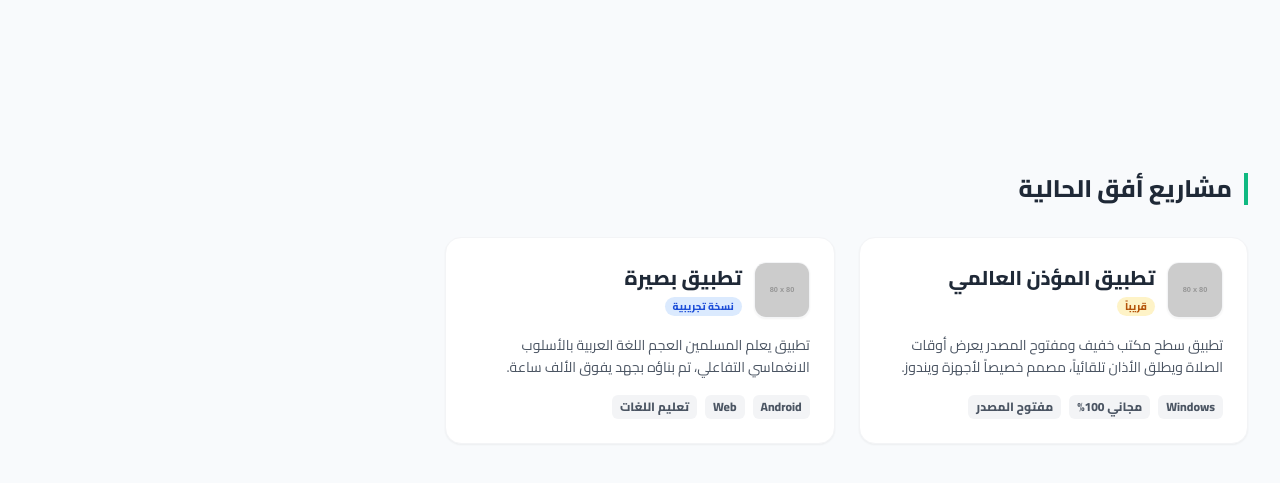
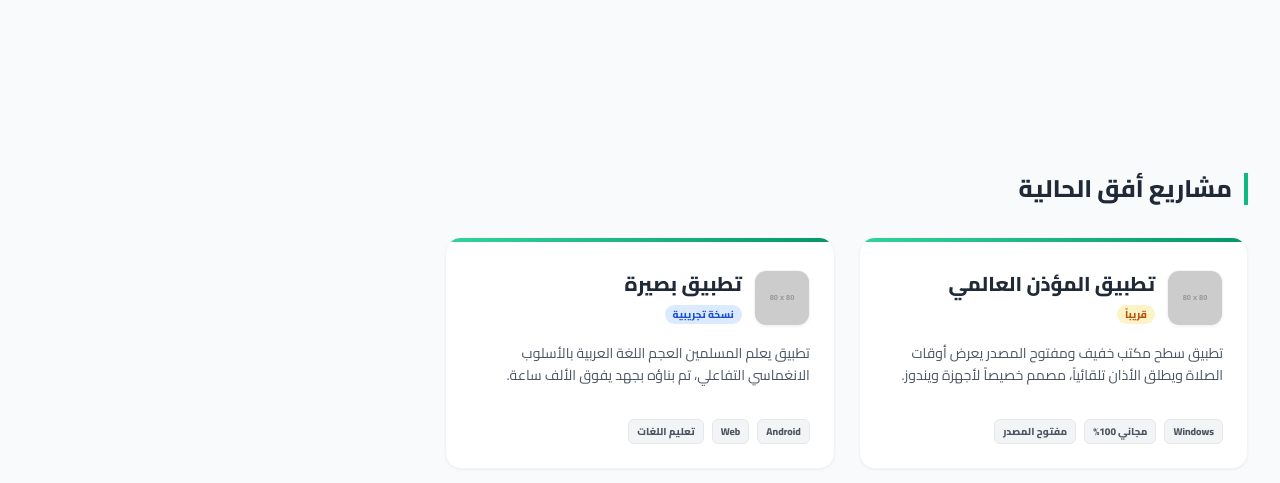
Before and after one commit to ufug-org/ufug-org.github.io, a plain HTML site: page index.html in a window 1280 px wide. Shown: the part 397-880 px from the top of the page. Drawn offline with nearby package versions, Linux system fonts and the light colour scheme; placeholder pictures from the web are drawn by us.

Commit message:
change 5

```diff
--- a/index.html
+++ b/index.html
@@ -88,20 +88,28 @@
         }
 
         // جلب المشاريع من ملف JSON
+        // جلب المشاريع من ملف JSON
         async function fetchProjects() {
             const container = document.getElementById('projects-container');
             const loadingMsg = document.getElementById('loading-msg');
 
             try {
-                // إضافة timestamp لتجنب الكاش (Cache)
-                const response = await fetch('projects.json?t=' + new Date().getTime());
-                if (!response.ok) throw new Error('Network response was not ok');
+                // إضافة timestamp قوي لتجنب الكاش (Cache) بشكل قاطع
+                const cacheBuster = new Date().getTime();
+                const response = await fetch('projects.json?nocache=' + cacheBuster);
+
+                if (!response.ok) {
+                    throw new Error(`HTTP error! status: ${response.status}`);
+                }
+
                 const data = await response.json();
+                console.log("البيانات المستلمة:", data); // هذه ستساعدنا في تتبع المشكلة إن استمرت
 
                 container.innerHTML = ''; // تفريغ الحاوية
 
-                if (data.projects.length === 0) {
-                    container.innerHTML = '<div class="col-span-full text-center text-gray-500 py-10">لا توجد مشاريع مضافة حالياً.</div>';
+                // تحقق قوي جداً من وجود المصفوفة وصحتها
+                if (!data || !data.projects || !Array.isArray(data.projects) || data.projects.length === 0) {
+                    container.innerHTML = '<div class="col-span-full text-center text-gray-500 py-10 font-bold">لم يتم العثور على مشاريع لعرضها حالياً.</div>';
                     return;
                 }
 
@@ -109,41 +117,44 @@
                     let statusColor = proj.status === 'قريباً' ? 'bg-amber-100 text-amber-700' :
                                       proj.status === 'نسخة تجريبية' ? 'bg-blue-100 text-blue-700' : 'bg-emerald-100 text-emerald-800';
 
-                    // توليد الكلمات المفتاحية
                     let tagsHtml = '';
-                    if(proj.tags && proj.tags.length > 0) {
-                        tagsHtml = '<div class="mt-4 flex flex-wrap gap-2">' + proj.tags.map(tag => `<span class="bg-gray-100 text-gray-600 text-xs font-bold px-2 py-1 rounded-md">${tag}</span>`).join('') + '</div>';
+                    if(proj.tags && Array.isArray(proj.tags) && proj.tags.length > 0) {
+                        tagsHtml = '<div class="mt-4 flex flex-wrap gap-2">' + proj.tags.map(tag => `<span class="bg-gray-100 text-gray-600 text-[10px] font-bold px-2 py-1 rounded-md border border-gray-200">${tag}</span>`).join('') + '</div>';
                     }
 
-                    // توليد مسار الصورة
                     let imgSrc = proj.image ? `Photos/${proj.image}` : 'https://via.placeholder.com/80';
 
                     const card = `
-                        <div class="bg-white rounded-2xl p-6 shadow-sm border border-gray-100 hover:shadow-lg transition duration-300 flex flex-col justify-between group h-full">
+                        <div class="bg-white rounded-2xl p-6 shadow-sm border border-gray-100 hover:shadow-lg transition duration-300 flex flex-col justify-between group h-full relative overflow-hidden">
+                            <!-- شريط ديكوري صغير -->
+                            <div class="absolute top-0 right-0 w-full h-1 bg-gradient-to-r from-emerald-400 to-emerald-600"></div>
+
                             <div>
-                                <div class="flex items-start justify-between mb-4">
-                                    <div class="flex items-center gap-3">
-                                        <img src="${imgSrc}" alt="${proj.title}" onerror="this.src='https://via.placeholder.com/80'" class="w-14 h-14 rounded-xl object-cover shadow-sm border border-gray-100 flex-shrink-0">
-                                        <div>
-                                            <h4 class="text-xl font-bold text-gray-800 group-hover:text-emerald-600 transition">${proj.title}</h4>
-                                            <span class="inline-block mt-1 text-[10px] font-bold ${statusColor} px-2 py-0.5 rounded-full">${proj.status}</span>
+                                <div class="flex items-start justify-between mb-4 mt-2">
+                                    <div class="flex items-center gap-3 w-full">
+                                        <img src="${imgSrc}" alt="${proj.title}" onerror="this.src='https://via.placeholder.com/80?text=أفق'" class="w-14 h-14 rounded-xl object-cover shadow-sm border border-gray-100 flex-shrink-0">
+                                        <div class="flex-grow">
+                                            <h4 class="text-xl font-bold text-gray-800 group-hover:text-emerald-600 transition leading-tight mb-1">${proj.title}</h4>
+                                            <span class="inline-block text-[10px] font-bold ${statusColor} px-2 py-0.5 rounded-full">${proj.status}</span>
                                         </div>
                                     </div>
                                 </div>
-                                <p class="text-gray-600 text-sm leading-relaxed">${proj.description}</p>
+                                <p class="text-gray-600 text-sm leading-relaxed mb-4">${proj.description}</p>
+                            </div>
+
+                            <div>
                                 ${tagsHtml}
+                                ${proj.link ? `<a href="${proj.link}" target="_blank" class="mt-5 block text-center bg-gray-50 hover:bg-emerald-600 hover:text-white text-gray-700 font-bold py-2.5 rounded-lg transition border border-gray-200 hover:border-transparent text-sm shadow-sm">تصفح المشروع &larr;</a>` : ''}
                             </div>
-                            ${proj.link ? `<a href="${proj.link}" target="_blank" class="mt-6 block text-center bg-gray-50 hover:bg-emerald-600 hover:text-white text-gray-700 font-bold py-2.5 rounded-lg transition border border-gray-200 hover:border-transparent">عرض المشروع &larr;</a>` : ''}
                         </div>
                     `;
                     container.innerHTML += card;
                 });
             } catch (error) {
-                loadingMsg.innerHTML = 'عذراً، حدث خطأ أثناء تحميل المشاريع.';
-                console.error("Error fetching projects:", error);
+                loadingMsg.innerHTML = '<span class="text-red-500 font-bold">عذراً، حدث خطأ أثناء تحميل البيانات. تأكد من رفع الملفات بشكل صحيح.</span>';
+                console.error("تفاصيل الخطأ:", error);
             }
         }
-
         // تشغيل الدالة عند تحميل الصفحة
         window.onload = fetchProjects;
     </script>
```
